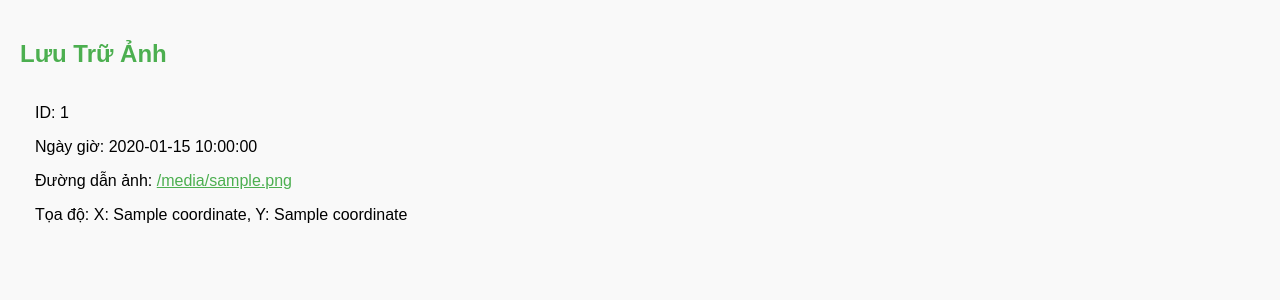
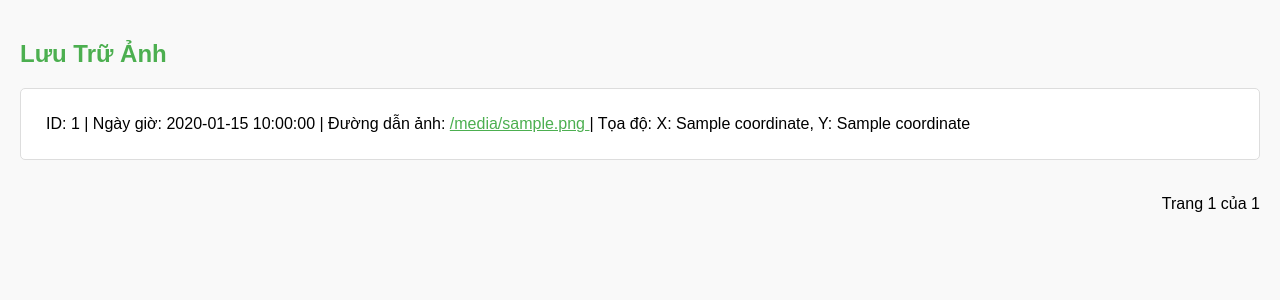
Before and after one commit to vanhoa1412/drone-detect-fire, a Flask app: template 123/templates/storage.html in a window 1280 px wide. Shown: the top 300 px of the page. Run offline with Flask 3, Linux system fonts and the light colour scheme; the template is opened without the code that fills it: most values are stand-ins (such as "Sample title", 1, 10 or a date in 2020); some libraries are stand-ins or nearby versions.

Commit message:
done pagination

```diff
--- a/123/app.py
+++ b/123/app.py
@@ -61,15 +61,41 @@ def identification(image_path):
 
     return render_template('identification.html', image_path=full_image_path)
 
-@app.route('/analysis')
-def analysis():
-    return render_template('analysis.html')
+# @app.route('/analysis')
+# def analysis():
+#     return render_template('analysis.html')
 
-@app.route('/storage')
-def storage():
+# @app.route('/storage')
+# def storage():
+#     try:
+#         cur = mysql.connection.cursor()
+#         cur.execute("SELECT ID, Datetime, image_path FROM detected ORDER BY ID DESC LIMIT 10")
+#         images_data = cur.fetchall()
+#         cur.close()
+
+#         image_info = []
+#         for record in images_data:
+#             image_info.append({
+#                 'id': record[0],
+#                 'datetime': record[1],
+#                 'image_path': record[2],
+#                 'coordinates': (0, 0)  # Thay thế bằng tọa độ thực tế nếu có
+#             })
+
+#     except Exception as e:
+#         print(f"Error: {e}")
+#         image_info = []
+
+#     return render_template('storage.html', image_info=image_info)
+
+
+@app.route('/storage/<int:page>')
+@app.route('/storage/')
+def storage(page=1):
     try:
         cur = mysql.connection.cursor()
-        cur.execute("SELECT ID, Datetime, image_path FROM detected ORDER BY ID DESC LIMIT 10")
+        offset = (page - 1) * 10  # Calculate the offset for pagination
+        cur.execute("SELECT ID, Datetime, image_path FROM detected ORDER BY ID DESC LIMIT 10 OFFSET %s", (offset,))
         images_data = cur.fetchall()
         cur.close()
 
@@ -79,14 +105,24 @@ def storage():
                 'id': record[0],
                 'datetime': record[1],
                 'image_path': record[2],
-                'coordinates': (0, 0)  # Thay thế bằng tọa độ thực tế nếu có
+                'coordinates': (0, 0)  # Replace with actual coordinates if available
             })
+
+        # Get the total number of records for pagination
+        cur = mysql.connection.cursor()
+        cur.execute("SELECT COUNT(*) FROM detected")
+        total_records = cur.fetchone()[0]
+        cur.close()
+
+        total_pages = (total_records // 10) + (1 if total_records % 10 > 0 else 0)
 
     except Exception as e:
         print(f"Error: {e}")
         image_info = []
+        total_pages = 1  # Default to 1 page if there is an error
 
-    return render_template('storage.html', image_info=image_info)
+    return render_template('storage.html', image_info=image_info, page=page, total_pages=total_pages)
+
 
 if __name__ == "__main__":
     app.run(debug=True)
--- a/123/static/css/storage.css
+++ b/123/static/css/storage.css
@@ -9,17 +9,53 @@ h2 {
     color: #4CAF50; /* Green color for headings */
     margin-bottom: 20px; /* Space below the heading */
 }
+
 .image-gallery {
     display: flex;
-    flex-direction: column;
+    flex-direction: column; /* Keep items in a column */
 }
+
 .image-item {
-    margin-bottom: 15px;
+    display: flex; /* Use flexbox for horizontal layout */
+    align-items: center; /* Center items vertically */
+    margin-bottom: 15px; /* Space below each item */
+    padding: 10px; /* Add some padding */
+    background-color: #fff; /* White background for items */
+    border: 1px solid #ddd; /* Light border for items */
+    border-radius: 5px; /* Slightly rounded corners */
 }
+
 .image-info {
-    margin-left: 15px; /* Khoảng cách giữa thông tin */
+    margin-left: 15px; /* Space between image and info */
+    display: flex; /* Use flexbox for horizontal layout */
+    flex-wrap: wrap; /* Allow wrapping if necessary */
 }
+
+.image-info p {
+    margin-right: 20px; /* Space between paragraphs */
+}
+
 a {
-    color: #4CAF50; /* Thay đổi màu chữ cho liên kết */
-    text-decoration: underline; /* Gạch chân liên kết */
+    color: #4CAF50; /* Change link color */
+    text-decoration: underline; /* Underline links */
 }
+
+.pagination {
+    margin: 20px 0;
+    text-align: right; /* Aligns text to the right */
+}
+
+.button {
+    display: inline-block;
+    padding: 10px 15px;
+    margin: 0 5px;
+    background-color: #4CAF50; /* Bootstrap primary color */
+    color: white;
+    text-decoration: none;
+    border-radius: 5px;
+    transition: background-color 0.3s;
+}
+
+.button:hover {
+    background-color: #429645; /* Darker shade for hover effect */
+}
--- a/123/templates/left-content.html
+++ b/123/templates/left-content.html
@@ -9,7 +9,7 @@
 <body>
     <nav>
         <ul class="navbar">
-            <li><a href="{{ url_for('analysis') }}" target="sidebar">Phân Tích</a></li>
+            <!-- <li><a href="{{ url_for('analysis') }}" target="sidebar">Phân Tích</a></li> -->
             <li>
                 <a href="javascript:void(0);" onclick="toggleSubMenu()">Nhận Diện</a>
                 <ul class="sub-menu" id="sub-menu">
--- a/123/templates/storage.html
+++ b/123/templates/storage.html
@@ -12,19 +12,32 @@
         {% for item in image_info %}
             <div class="image-item">
                 <div class="image-info">
-                    <p>ID: {{ item.id }}</p>
-                    <p>Ngày giờ: {{ item.datetime }}</p>
                     <p>
+                        ID: {{ item.id }} |
+                        Ngày giờ: {{ item.datetime }} |
                         Đường dẫn ảnh:
                         <a href="{{ url_for('identification', image_path=item.image_path) }}">
                             {{ item.image_path }}
-                        </a>
+                        </a> |
+                        Tọa độ: X: {{ item.coordinates[0] }}, Y: {{ item.coordinates[1] }}
                     </p>
-                    <p>Tọa độ: X: {{ item.coordinates[0] }}, Y: {{ item.coordinates[1] }}</p>
                 </div>
             </div>
         {% endfor %}
     </div>
+
+    <div class="pagination">
+        {% if page > 1 %}
+            <a class="button" href="{{ url_for('storage', page=page-1) }}">« Trước</a>
+        {% endif %}
+
+        <span>Trang {{ page }} của {{ total_pages }}</span>
+
+        {% if page < total_pages %}
+            <a class="button" href="{{ url_for('storage', page=page+1) }}">Tiếp »</a>
+        {% endif %}
+    </div>
+
     <script src="{{ url_for('static', filename='js/storage.js') }}" defer></script>
 </body>
 </html>
```
Also changed, not shown: 123/static/left-content.css (added, +40 -0 lines), 123/static/storage.css (added, +54 -0 lines).
